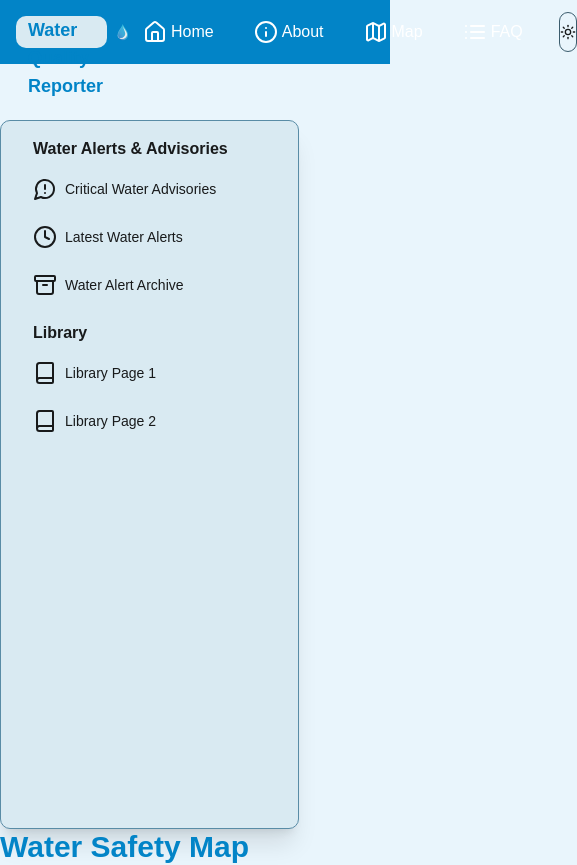
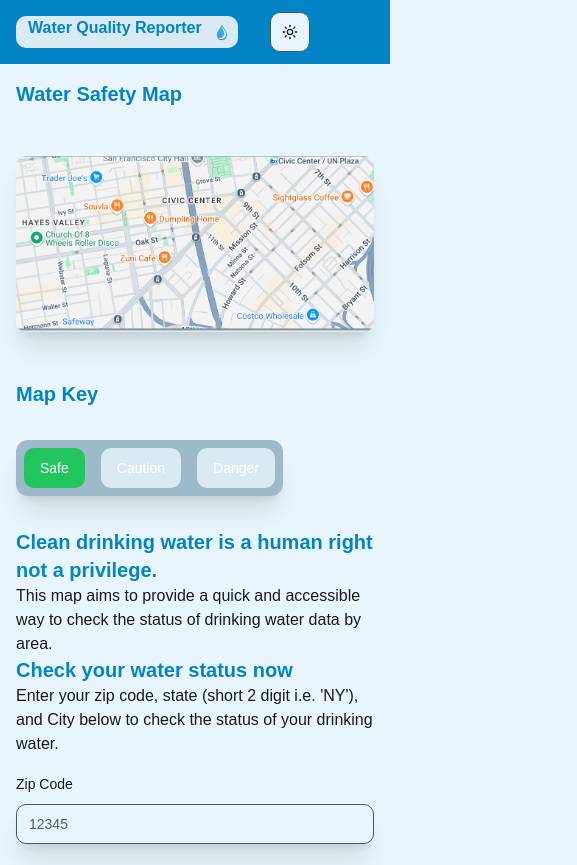
Before and after one commit to mhgarry/clean-water-app, a Next.js app: page / in a window 390 px wide. Shown: the top 865 px of the page, 577 px wide, since content can reach past the window. Built offline with nearby package versions, Linux system fonts and the light colour scheme.

Commit message:
make responsive

```diff
--- a/src/app/layout.tsx
+++ b/src/app/layout.tsx
@@ -107,12 +107,15 @@ export default function RootLayout({
         >
           <TopNav pages={topNavPages} />
 
-          <div className="flex flex-row h-full w-full justify-center align-center items-center py-14 lg:px-4">
+          <div className="flex flex-row h-full w-full justify-center align-center items-center py-4  md:py-8 lg:py-14 md:px-4">
             <MaxWidthWrapper>
-              <div className="grid grid-cols-1 md:grid-cols-4 h-full w-full">
-                <aside className="col-span-1 max-w-[299px]">
+              <div className="grid grid-cols-1 md:grid-cols-4 h-full w-full ">
+                {/* SideNav - Hidden on smaller screens */}
+                <aside className="hidden md:block col-span-1 max-w-[299px]">
                   <SideNav categories={sideNavPages} />
                 </aside>
+
+                {/* Main content */}
                 <main className="col-span-3">{children}</main>
               </div>
             </MaxWidthWrapper>
--- a/src/app/page.tsx
+++ b/src/app/page.tsx
@@ -1,16 +1,15 @@
 import MaxWidthWrapper from "@/components/Max-Width-Wrapper";
 import MapkeyToggle from "@/components/Mapkey-Toggle";
 import Image from "next/image";
-import InputForm from "@/components/Location-Input";
 import LocationInput from "@/components/Location-Input";
 const Home = () => {
   return (
     <section className="flex flex-col justify-start items-start h-[100vh] w-full ">
       <MaxWidthWrapper>
-        <div className="grid grid-cols-1 md:grid-cols-4 xl:gap-20 h-full lg:gap-12  md:gap-8">
+        <div className="grid grid-cols-1 md:grid-cols-4 xl:gap-20 h-full lg:gap-12  md:gap-8 lg:grid-cols-4 px-4 ">
           {/* Parent container for MapToggle */}
-          <div className="w-full h-full md:col-span-4 col-span-1 rounded-md space-y-12">
-            <h2 className="text-primary font-bold text-3xl">
+          <div className="w-full h-full md:col-span-4 col-span-2 rounded-md space-y-12">
+            <h2 className="text-primary font-bold text-xl md:display-none lg:text-3xl md:text-2xl ">
               Water Safety Map
             </h2>
             {/* Align MapToggle to the start */}
@@ -26,14 +25,14 @@ const Home = () => {
                 className="object-cover rounded-md border-solid border-border shadow-xl"
               />
             </div>
-            <div className="grid grid-cols-4">
+            <div className="grid grid-cols-2 sm:grid-cols-4">
               {" "}
               <div className="col-span-2 col-start-1">
                 <p className="text-xl font-bold text-primary">Map Key</p>
                 <MapkeyToggle />
               </div>
-              <div className="col-span-2 col-start-3">
-                <p className="text-xl font-bold text-primary">
+              <div className="col-span-2 col-start-1 md:col-start-3 ">
+                <p className="text-xl font-bold text-primary row-start-1 md:row-start-2">
                   Clean drinking water is a human right not a privilege.
                 </p>
                 <p className="text-md text-foreground">
--- a/src/components/Location-Input.tsx
+++ b/src/components/Location-Input.tsx
@@ -63,7 +63,7 @@ export default function LocationInput() {
     <Form {...form}>
       <form
         onSubmit={form.handleSubmit(onSubmit)}
-        className="grid grid-cols-5 gap-4"
+        className="grid grid-cols-1 md:grid-cols-5 gap-4"
       >
         {/* Zip Code Field */}
         <div className="col-span-1">
--- a/src/components/Side-Nav.tsx
+++ b/src/components/Side-Nav.tsx
@@ -9,7 +9,7 @@ interface SideNavProps {
 const SideNav: React.FC<SideNavProps> = ({ categories = [] }) => {
   return (
     <aside>
-      <div className="bg-card text-card-foreground flex flex-col p-4 space-y-4 border rounded-md shadow-xl h-[84vh]">
+      <div className="bg-card text-card-foreground flex flex-col p-4 space-y-4 border rounded-md shadow-xl h-[900px] ">
         {categories.map((category: NavPage) => (
           <div key={category.title}>
             <h2 className="text-md font-bold text-foreground mb-2 ml-4">
--- a/src/components/Top-Nav.tsx
+++ b/src/components/Top-Nav.tsx
@@ -11,18 +11,18 @@ interface TopNavProps {
 const TopNav: React.FC<TopNavProps> = ({ pages }) => {
   return (
     // Apply the full-width background outside the MaxWidthWrapper
-    <div className="w-full bg-primary flex justify-center">
+    <div className="w-full bg-primary justify-center">
       <MaxWidthWrapper>
         <nav className="flex py-3 px-4 items-center justify-start gap-8 w-full">
           <div className="flex flex-row justify-between items-center w-fit bg-card h-fit rounded-md md:justify-between dark:bg-background  dark:hover:bg-accent hover:bg-accent hover:transition-all">
             <Link
               href="/"
-              className="flex flex-row gap-1 items-center focus:outline-none focus:ring-2 focus:ring-offset-2 focus:ring-primary"
+              className="flex flex-row gap-1 items-center focus:outline-none focus:ring-2 focus:ring-offset-2 focus:ring-primary w-fit"
             >
               {" "}
-              <h1 className="text-lg md:text-xl font-bold text-primary ml-3 max-h-8 h-8 lg:text-2xl dark:text-primary">
+              <h2 className="text-md md:text-xl font-bold text-primary ml-3 max-h-8 h-8 lg:text-2xl dark:text-primary ">
                 Water Quality Reporter
-              </h1>
+              </h2>
               <Image
                 src="/water-droplet-logo.png"
                 alt="Logo"
@@ -38,7 +38,7 @@ const TopNav: React.FC<TopNavProps> = ({ pages }) => {
           {pages.map((page) => (
             <Link
               href={page.path || page.title}
-              className=" text-md cursor-pointer hover:font-bold active:font-bold flex flex-row gap-1 items-center hover:border-b-2 hover:border-primary-foreground hover:box-border p-1 justify-center align-center focus:outline-none focus:ring-2 focus:ring-offset-2 focus:ring-primary dark:text-primary-foreground text-primary-foreground"
+              className=" text-md cursor-pointer hover:font-bold active:font-bold  flex-row gap-1 items-center hover:border-b-2 hover:border-primary-foreground hover:box-border p-1 justify-center align-center focus:outline-none focus:ring-2 focus:ring-offset-2 focus:ring-primary dark:text-primary-foreground text-primary-foreground  hidden md:flex"
               key={page.path || "#"}
             >
               {page.icon}
--- a/tailwind.config.ts
+++ b/tailwind.config.ts
@@ -11,8 +11,8 @@ const config: Config = {
     extend: {
       screens: {
         sm: "480px",
-        md: "768px",
-        lg: "1024px",
+        md: "1023px",
+        lg: "1334px",
         xl: "1446px",
       },
       colors: {
```
